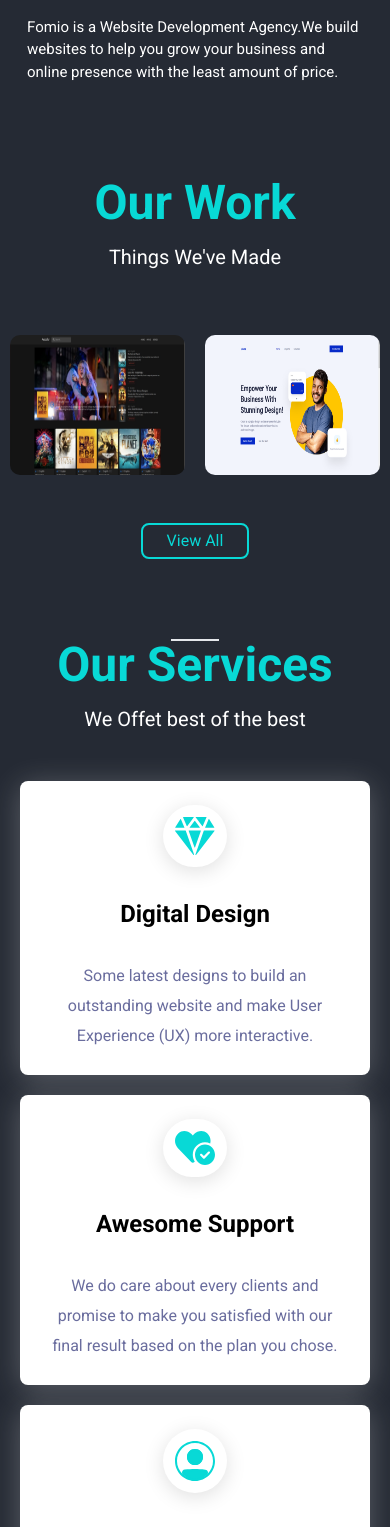
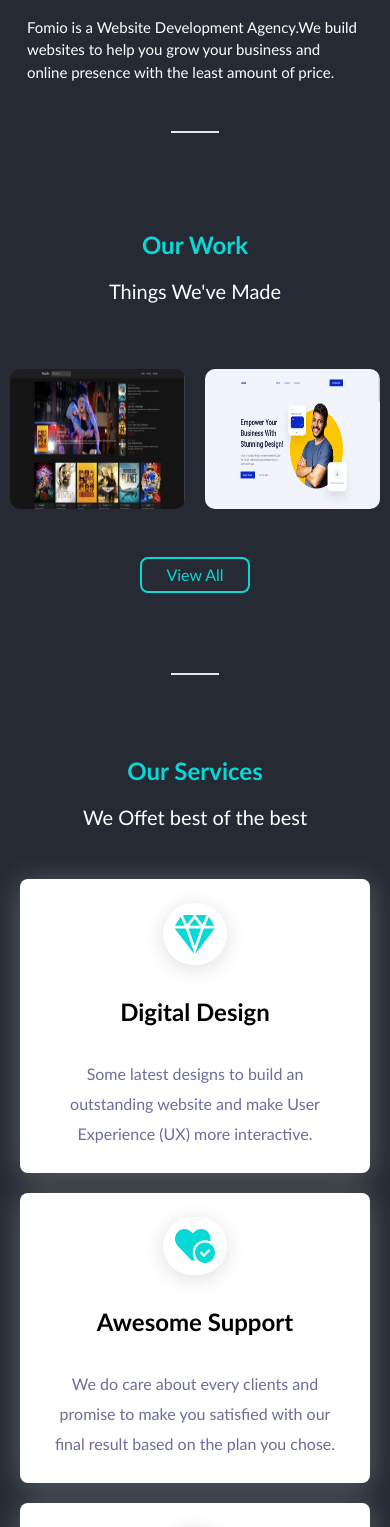
Before and after one commit to KyawZinThant22/fomio, a React (Create React App) app: page / in a window 390 px wide. Shown: the part 420-1947 px from the top of the page. Built offline with nearby package versions, Linux system fonts and the light colour scheme.

Commit message:
font-family

```diff
--- a/src/Components/Feedback.jsx
+++ b/src/Components/Feedback.jsx
@@ -2,10 +2,10 @@ import { feedback } from "../data";
 import dot from "../assets/dot.png";
 const Feedback = () => {
   return (
-    <div className="h-screen mt-28 flex flex-col lg:flex-row  lg:w-[1300px] container sm:-w-[300px] mx-auto relative ">
+    <div className="h-screen mt-28 flex flex-col lg:flex-row  lg:w-[1300px] container sm:-w-[300px] xs-w-[361px] mx-auto relative ">
         {/* //left site */}
       <div>
-        <h1 className="text-white lg:text-5xl xl:text-6xl xs:text-2xl xs:w-[18rem] xs:text-center lg:text-start xs:mb-8 xs:mx-auto font-bold xl:w-[39rem] lg:w-[35rem] leading-[80px] lg:mb-6">
+        <h1 className="text-white lg:text-5xl xl:text-6xl xs:text-2xl xs:w-[18rem] xs:text-center lg:text-start xs:mb-8 xs:mx-auto font-bold xl:w-[39rem] lg:w-[3rem] leading-[80px] lg:mb-6">
           {feedback.title}
         </h1>
         <p className="text-white hidden lg:flex text-xl  leading-[30px] lg:w-[23rem] lg:mb-6">
@@ -64,14 +64,14 @@ const Feedback = () => {
         <img src={dot} className="absolute xs:top-[20rem]  md:top-[20rem] md:left-[30rem] xs:left-[16rem] lg:w-[187px] lg:left-[25rem] xs:w-[8rem]  sm:left-[21rem] sm:top-[18rem] lg:top-[22rem]" alt="" />
       </div>
 
-        <div className="xs:flex mt-12 items-center justify-center  space-x-8 lg:hidden ">
-            <h1 className="text-white text-xl xs:text-lg">We Support</h1>
+        <div className="xs:flex mt-12 items-center justify-center w-[361px] space-x-8 lg:hidden ">
+            <h1 className="text-white text-xl xs:text-sm">We Support</h1>
           <div className="flex items-center  ">
             {feedback.country.map((flag) => (
               <img
                 src={flag}
                 key={flag}
-                className="md:w-[50px] xs:w-[32px] -mr-[18px] border-solid border-white border-4 rounded-full"
+                className="md:w-[50px] xs:w-[40px] -mr-[18px] border-solid border-white border-4 rounded-full"
               />
             ))}
           </div>
--- a/src/Components/Header.jsx
+++ b/src/Components/Header.jsx
@@ -4,7 +4,7 @@ const Header = ({ title, subTitle }) => {
   return (
     <>
       <div className="text-center space-y-4 ">
-        <h1 className="text-primary text-5xl  font-bold">{title}</h1>
+        <h1 className="text-primary lg:text-5xl xs:text-2xl font-bold">{title}</h1>
         <p className="text-white text-xl">{subTitle}</p>
       </div>
     </>
--- a/src/Page/Hero.jsx
+++ b/src/Page/Hero.jsx
@@ -12,7 +12,7 @@ const Hero = () => {
       </SplitScreen>
 
       {/* divider */}
-      <div className="border hidden xl:mt-[2rem] lg:mt-[4rem] lg:flex border-solid border-t-[1px] md:w-[5rem] w-[3rem] mx-auto mt-[3rem] md:-mt-[9rem]"></div>
+      <div className="border  xl:mt-[2rem] lg:mt-[4rem] lg:flex border-solid border-t-[1px] md:w-[5rem] w-[3rem] mx-auto mt-[3rem] md:-mt-[9rem]"></div>
     </section>
   );
 };
--- a/src/Page/Service.jsx
+++ b/src/Page/Service.jsx
@@ -8,7 +8,7 @@ import { Services } from '../data'
 const Service = () => {
   return (
     <>
-    <div className='xl:h-screen mb-12 lg:mt-[12rem] sm:mt-[5rem] container mx-auto ' id="services">
+    <div className='xl:h-screen mb-12 lg:mt-[12rem] xs:mt-[5rem] container mx-auto ' id="services">
         <Header title="Our Services" subTitle="We Offet best of the best"/>
         <div className='mt-12 flex xs:flex-col sm:items-center lg:items-start md:flex-row lg:flex-row  justify-center gap-5 md:flex-wrap sm:flex-nowrap '>
             {Services.map((services)=>(
--- a/src/index.css
+++ b/src/index.css
@@ -1,8 +1,7 @@
-@import url('https://fonts.googleapis.com/css2?family=IBM+Plex+Mono:wght@200;300;400;500&family=Roboto:wght@300;400;700&display=swap');
 
 body {
   margin: 0;
-  font-family: 'Roboto', sans-serif;
+  font-family: 'Trebuchet MS', 'Lucida Sans Unicode', 'Lucida Grande', 'Lucida Sans', Arial, sans-serif;
 }
 
 html{
```
